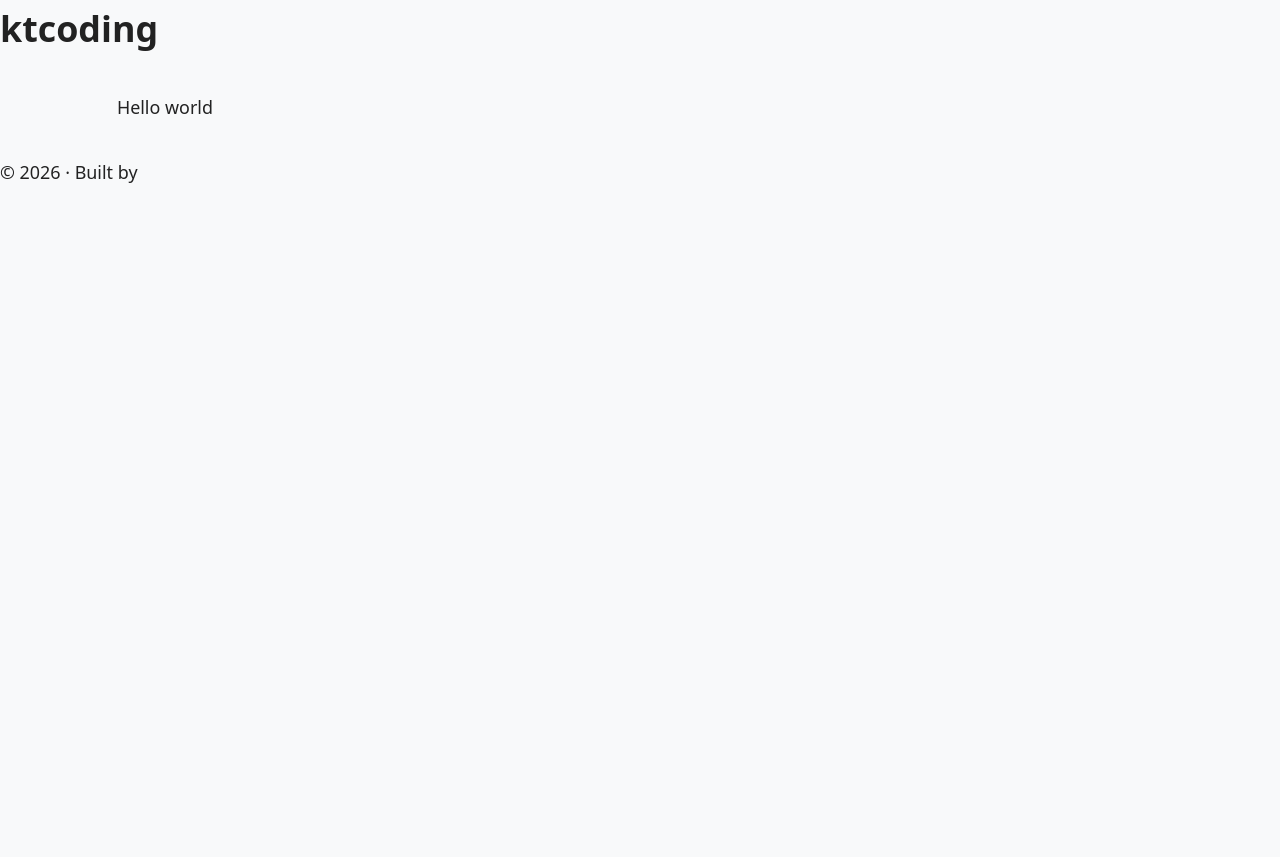
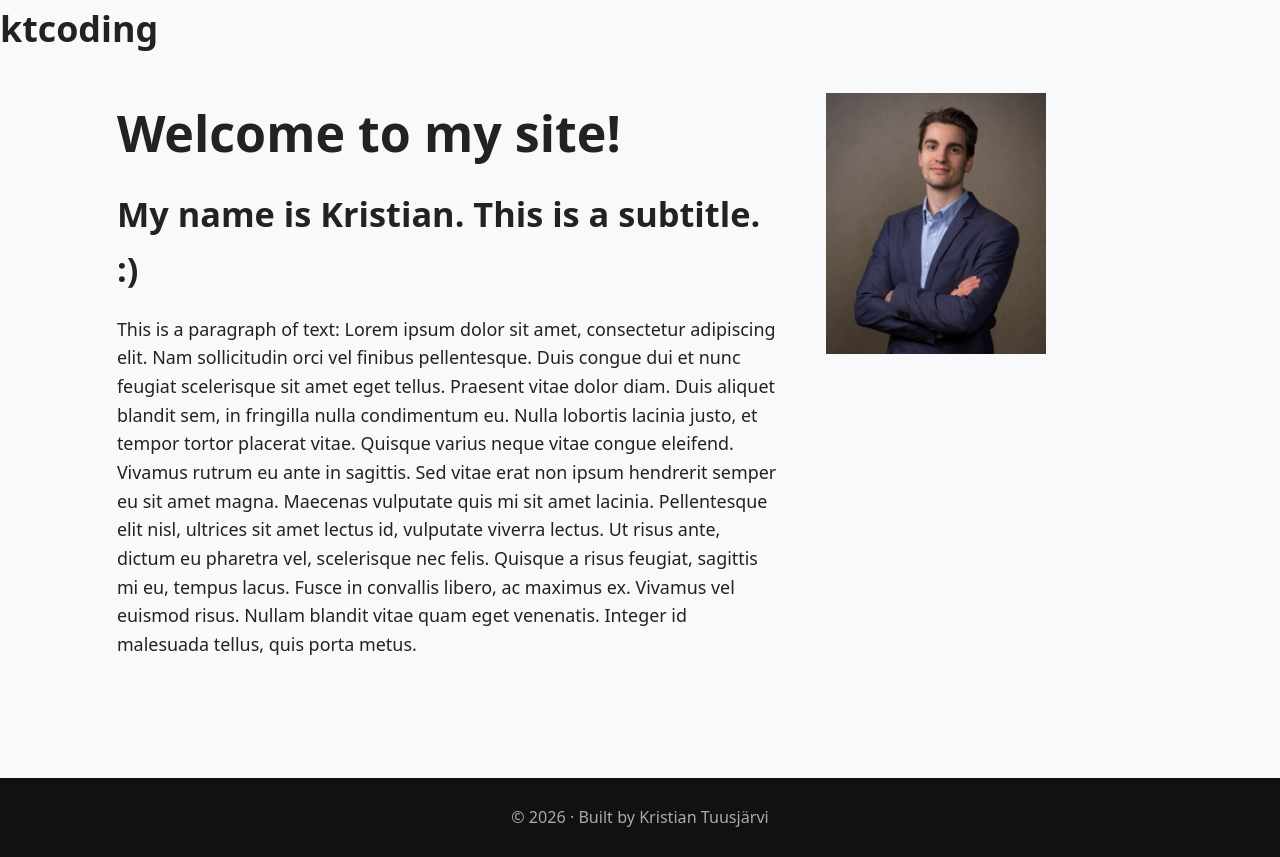
Before and after one commit to thevikke/kt_website_4, a Gatsby site: page / in a window 1280 px wide. Before the commit the page ends 800 px from the top, so only its background shows below. Built offline with nearby package versions, Linux system fonts and the light colour scheme; Gatsby itself is replaced by a stand-in of ours.

Commit message:
feat(ImageAndDescription): Add the basic layout of the site with text and profile picture.

```diff
--- /dev/null
+++ b/src/components/content.js
@@ -0,0 +1,10 @@
+import * as React from "react"
+
+const Content = ({children}) =>
+  (
+    <>
+      {children}
+    </>
+  )
+
+export default Content
--- /dev/null
+++ b/src/components/description.js
@@ -0,0 +1,12 @@
+import * as React from "react"
+
+const Description = () =>
+  (
+    <>
+      <h1>Welcome to my site!</h1>
+      <h2>My name is Kristian. This is a subtitle. :)</h2>
+      <p>This is a paragraph of text: Lorem ipsum dolor sit amet, consectetur adipiscing elit. Nam sollicitudin orci vel finibus pellentesque. Duis congue dui et nunc feugiat scelerisque sit amet eget tellus. Praesent vitae dolor diam. Duis aliquet blandit sem, in fringilla nulla condimentum eu. Nulla lobortis lacinia justo, et tempor tortor placerat vitae. Quisque varius neque vitae congue eleifend. Vivamus rutrum eu ante in sagittis. Sed vitae erat non ipsum hendrerit semper eu sit amet magna. Maecenas vulputate quis mi sit amet lacinia. Pellentesque elit nisl, ultrices sit amet lectus id, vulputate viverra lectus. Ut risus ante, dictum eu pharetra vel, scelerisque nec felis. Quisque a risus feugiat, sagittis mi eu, tempus lacus. Fusce in convallis libero, ac maximus ex. Vivamus vel euismod risus. Nullam blandit vitae quam eget venenatis. Integer id malesuada tellus, quis porta metus.</p>
+    </>
+  )
+
+export default Description
--- a/src/components/layout.js
+++ b/src/components/layout.js
@@ -1,22 +1,16 @@
-/**
- * Layout component that queries for data
- * with Gatsby's useStaticQuery component
- *
- * See: https://www.gatsbyjs.com/docs/how-to/querying-data/use-static-query/
- */
-
 import * as React from "react"
 import { useStaticQuery, graphql } from "gatsby"
 
 import Header from "./header"
-import { content } from "./styles.module.css"
+import { content, footer, body } from "./styles.module.css"
 
 const Layout = ({ children }) => {
   const data = useStaticQuery(graphql`
     query SiteTitleQuery {
       site {
         siteMetadata {
-          title
+          title,
+          author
         }
       }
     }
@@ -24,25 +18,13 @@ const Layout = ({ children }) => {
 
   return (
     <>
-      <Header siteTitle={data.site.siteMetadata?.title || `Title`} />
-      <div
-        style={{
-          margin: `0 auto`,
-          maxWidth: `var(--size-content)`,
-          padding: `var(--size-gutter)`,
-        }}
-      >
+      <Header siteTitle={data.site.siteMetadata?.title} />
+      <body className={body}>
         <main className={content}>{children}</main>
-        <footer
-          style={{
-            marginTop: `var(--space-5)`,
-            fontSize: `var(--font-sm)`,
-          }}
-        >
-          © {new Date().getFullYear()} &middot; Built by
-          {` `} {data.site.siteMetadata?.author}
+        <footer className={footer}>
+          © {new Date().getFullYear()} &middot; Built by {` `} {data.site.siteMetadata?.author}
         </footer>
-      </div>
+      </body>
     </>
   )
 }
--- /dev/null
+++ b/src/components/profile.js
@@ -0,0 +1,13 @@
+import * as React from "react"
+import { StaticImage } from "gatsby-plugin-image"
+
+export default function Profile() {
+  return (
+    <StaticImage
+    src="../images/Profiili.png"
+    alt="Profile picture"
+    width={220}
+    placeholder="blurred"
+  />
+  )
+}
--- a/src/components/seo.js
+++ b/src/components/seo.js
@@ -26,7 +26,7 @@ function Seo({ description, title, children }) {
   const metaDescription = description || site.siteMetadata.description
   const defaultTitle = site.siteMetadata?.title
 
-  return (
+ return (
     <>
       <title>{defaultTitle ? `${title} | ${defaultTitle}` : title}</title>
       <meta name="description" content={metaDescription} />
--- a/src/components/styles.module.css
+++ b/src/components/styles.module.css
@@ -80,6 +80,17 @@ body {
   margin-bottom: 3rem;
 }
 
+.split {
+  display: grid;
+  grid-template-columns: 2fr 1fr;
+  gap: 2rem;
+  align-items: start;
+}
+
+.split section {
+  margin-bottom: 0; /* parent already has spacing */
+}
+
 /* Large fluid heading size */
 .content h1 {
   font-size: clamp(1.8rem, 1.4rem + 2vw, 2.8rem);
@@ -130,4 +141,9 @@ body {
   .content {
     padding: 1.5rem 1rem;
   }
+
+  /* TODO: Make it so that image and text are in column on small screens. */
+  .split {
+    grid-template-columns: 1fr 1fr;
+  }
 }
--- a/src/pages/index.js
+++ b/src/pages/index.js
@@ -1,14 +1,25 @@
 import * as React from "react"
 import { Link } from "gatsby"
-import { StaticImage } from "gatsby-plugin-image"
 
 import Layout from "../components/layout"
 import Seo from "../components/seo"
-// import * as styles from "../components/index.module.css"
+import Content from "../components/content"
+import Description from "../components/description"
+import Profile from "../components/profile"
+import { split } from "../components/styles.module.css"
 
 const IndexPage = () => (
   <Layout>
-    Hello world
+    <Content>
+      <div className={split}>
+        <section>
+          <Description/>
+        </section>
+        <section>
+          <Profile/>
+        </section>
+      </div>
+    </Content>
   </Layout>
 )
 
```
Also changed, not shown: package.json (+4 -15 lines), src/images/Profiili.png (added), src/images/example.png (deleted), src/images/gatsby-icon.png (deleted), 1 other file.
